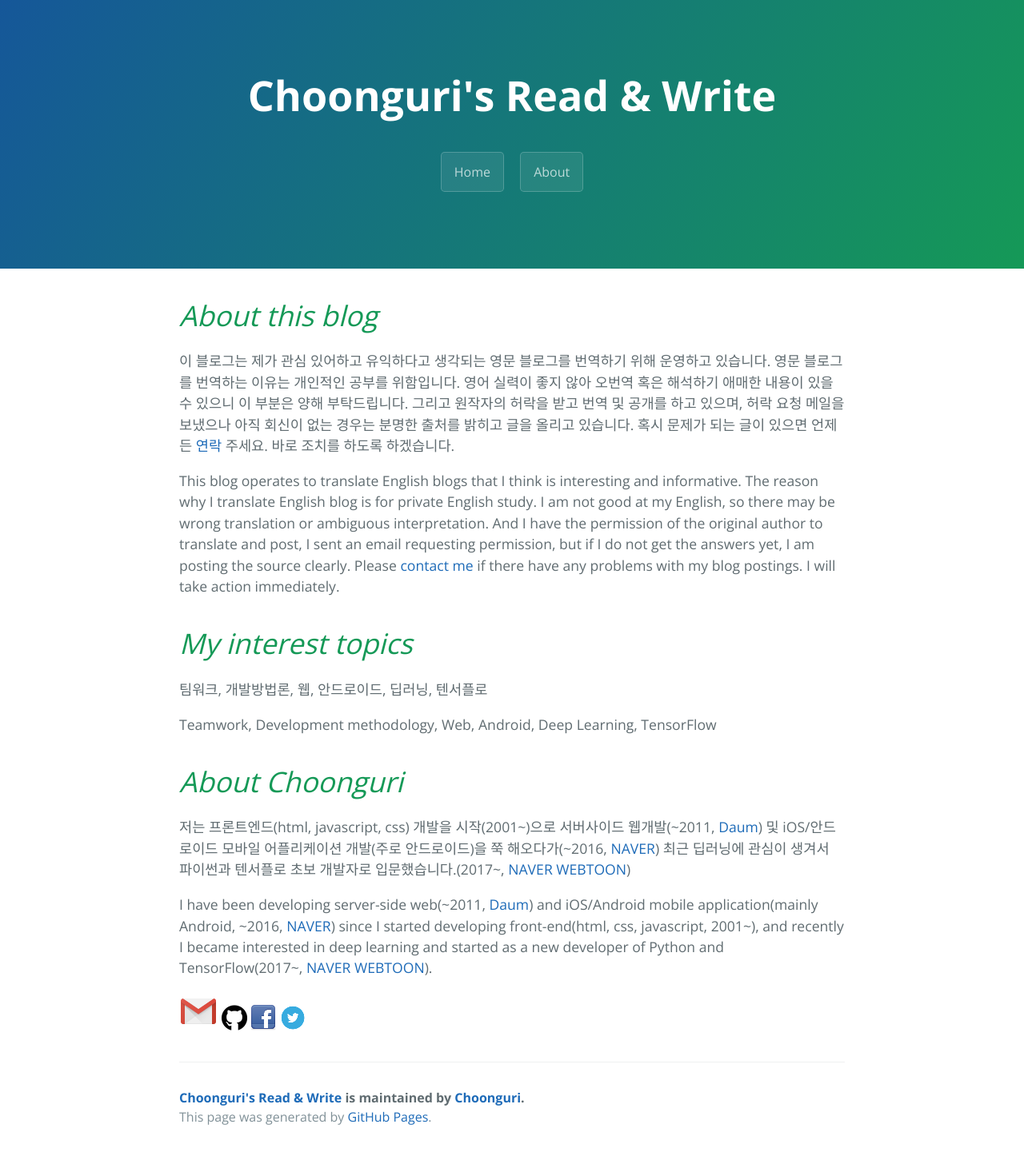
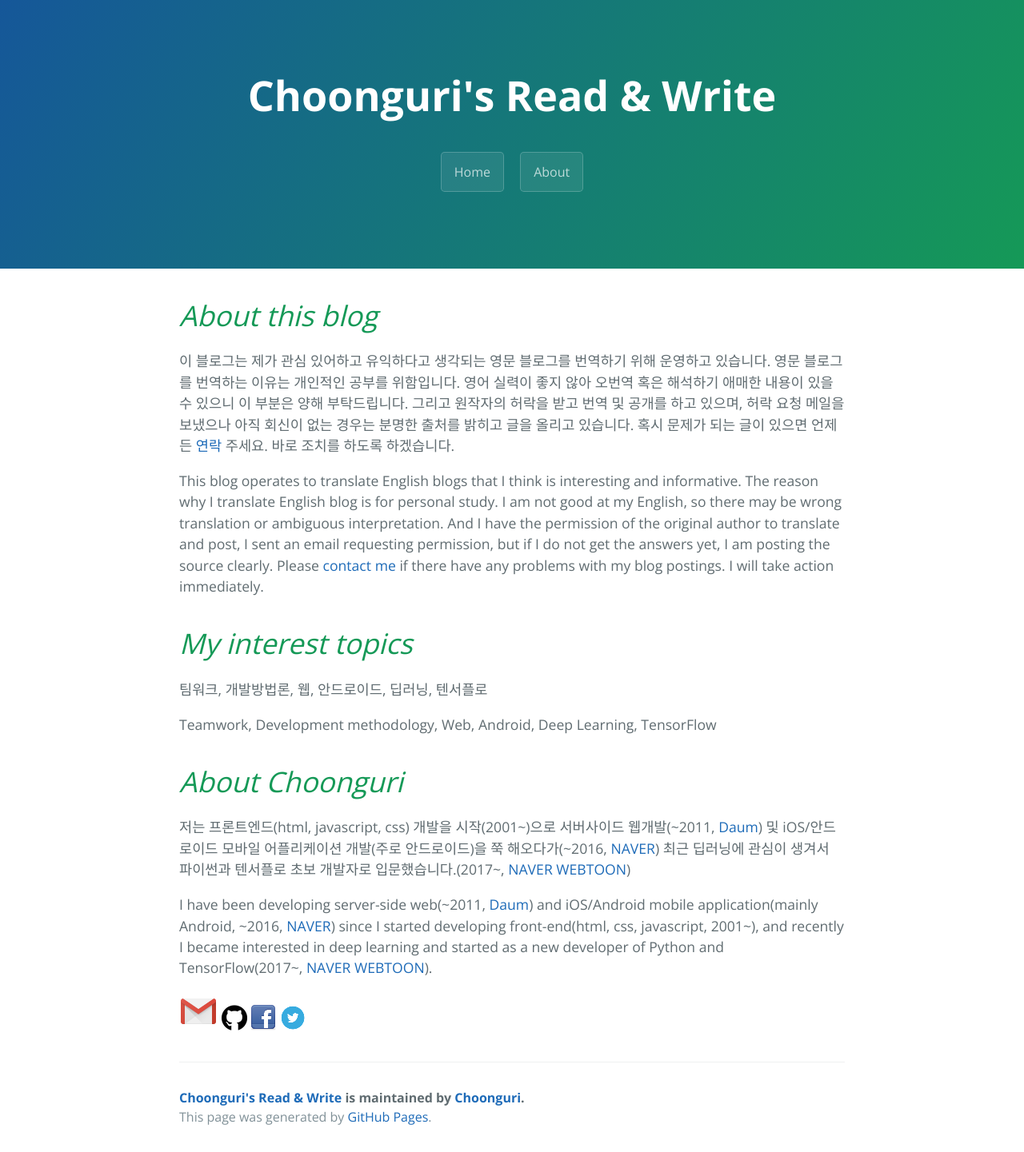
Before and after one commit to choonguri/choonguri.github.io, a Jekyll site: the page built from about.md, in a window 1280 px wide. Shown: the whole page at 80% size. Built offline with Jekyll 4.4.1, drawn with Linux system fonts in a browser that asks for light colours; comment, search, counter and statistics services are not loaded.

Commit message:
edit text

```diff
--- a/about.md
+++ b/about.md
@@ -7,7 +7,7 @@ permalink: /about/
 # *About this blog*
 이 블로그는 제가 관심 있어하고 유익하다고 생각되는 영문 블로그를 번역하기 위해 운영하고 있습니다. 영문 블로그를 번역하는 이유는 개인적인 공부를 위함입니다. 영어 실력이 좋지 않아 오번역 혹은 해석하기 애매한 내용이 있을 수 있으니 이 부분은 양해 부탁드립니다. 그리고 원작자의 허락을 받고 번역 및 공개를 하고 있으며, 허락 요청 메일을 보냈으나 아직 회신이 없는 경우는 분명한 출처를 밝히고 글을 올리고 있습니다. 혹시 문제가 되는 글이 있으면 언제든 [연락](mailto://choonguri@gmail.com) 주세요. 바로 조치를 하도록 하겠습니다.
 
-This blog operates to translate English blogs that I think is interesting and informative. The reason why I translate English blog is for private English study. I am not good at my English, so there may be wrong translation or ambiguous interpretation. And I have the permission of the original author to translate and post, I sent an email requesting permission, but if I do not get the answers yet, I am posting the source clearly. Please [contact me](mailto://choonguri@gmail.com) if there have any problems with my blog postings. I will take action immediately.
+This blog operates to translate English blogs that I think is interesting and informative. The reason why I translate English blog is for personal study. I am not good at my English, so there may be wrong translation or ambiguous interpretation. And I have the permission of the original author to translate and post, I sent an email requesting permission, but if I do not get the answers yet, I am posting the source clearly. Please [contact me](mailto://choonguri@gmail.com) if there have any problems with my blog postings. I will take action immediately.
 
 # *My interest topics*
 팀워크, 개발방법론, 웹, 안드로이드, 딥러닝, 텐서플로
```
